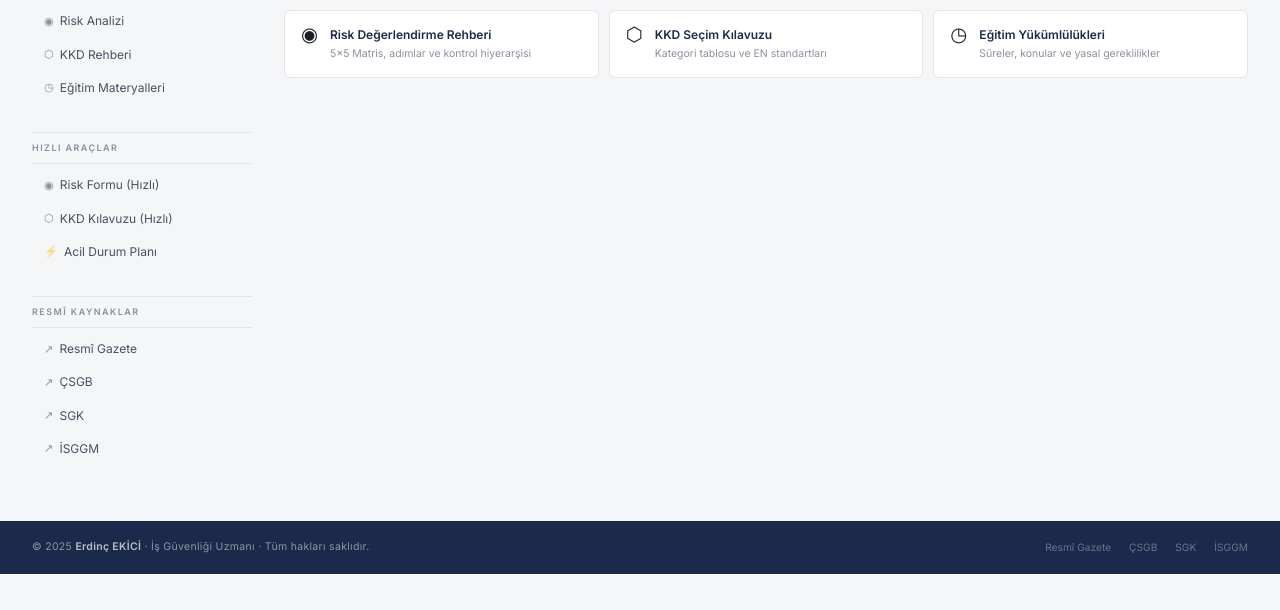
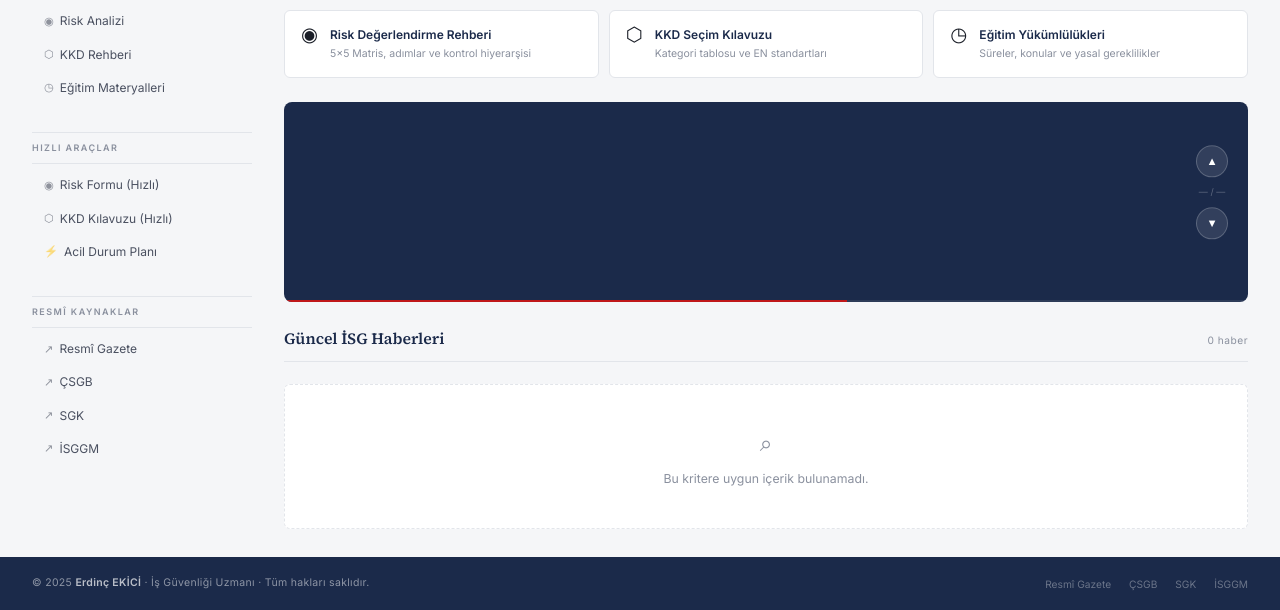
Before and after one commit to taylanerdincekici-ui/isg-portal, a plain HTML site: page index.html in a window 1280 px wide. Both pictures are taken after a click on the link "Güncel Haberler". Shown: the part 302-912 px from the top of the page. Before the commit the page ends 876 px from the top, so only its background shows below. Drawn offline with Linux system fonts and the light colour scheme; no server answers.

Commit message:
Add files via upload

```diff
--- a/index.html
+++ b/index.html
@@ -1035,7 +1035,7 @@
 
   // Carousel yalnızca haber panelinde göster
   const cw=document.getElementById('carouselWrap');
-  if(cw) cw.style.display=(view==='tumu'||view==='haber')?'':'none';
+  if(cw) cw.style.display=(view==='tumu'||view==='haber')?'block':'none';
 
   // Search input sıfırla
   if(view!=='tumu'&&view!=='haber'){
@@ -1046,7 +1046,7 @@
 
 function showPanel(id){
   const el=document.getElementById(id);
-  if(el) el.style.display='';
+  if(el) el.style.display='block';
 }
 
 // ── FİLTRELEME ──
```
